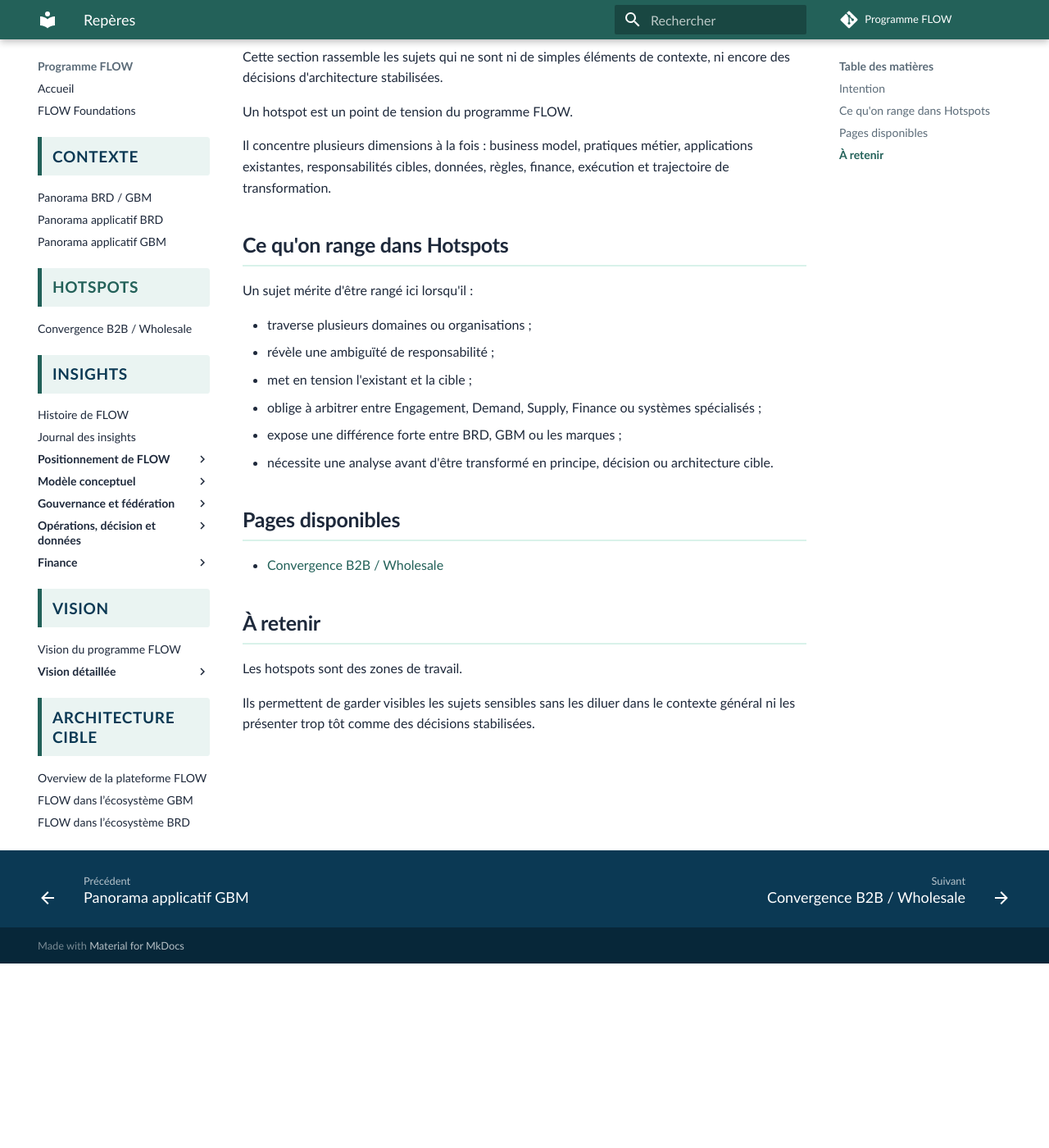
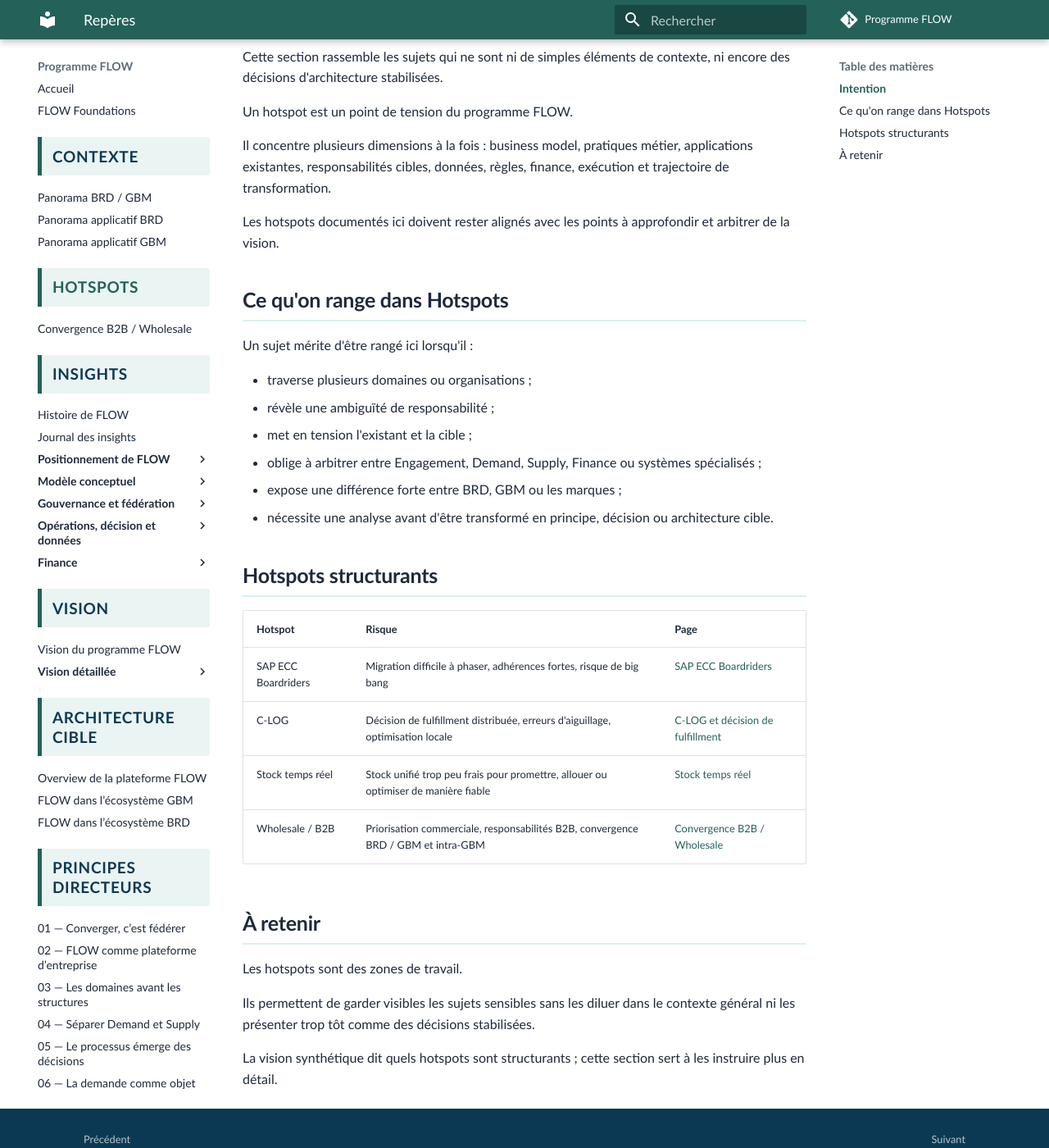
Before and after one commit to laurent-sintes/FLOW-Program, an MkDocs documentation site: the page built from docs/hotspots/index.md, in a window 1280 px wide and 1400 px high, scrolled down 225 px. Shown: the whole window at 82% size. Built offline with MkDocs 1.6.1 and Material for MkDocs 9.7.7, drawn with Linux system fonts in a browser that asks for light colours; comment, search, counter and statistics services are not loaded.

Commit message:
Aligner la section hotspots avec la vision

```diff
--- a/docs/hotspots/index.md
+++ b/docs/hotspots/index.md
@@ -7,6 +7,8 @@
 Un hotspot est un point de tension du programme FLOW.
 
 Il concentre plusieurs dimensions à la fois : business model, pratiques métier, applications existantes, responsabilités cibles, données, règles, finance, exécution et trajectoire de transformation.
+
+Les hotspots documentés ici doivent rester alignés avec les points à approfondir et arbitrer de la vision.
 
 ## Ce qu'on range dans Hotspots
 
@@ -19,12 +21,19 @@
 - expose une différence forte entre BRD, GBM ou les marques ;
 - nécessite une analyse avant d'être transformé en principe, décision ou architecture cible.
 
-## Pages disponibles
+## Hotspots structurants
 
-- [Convergence B2B / Wholesale](convergence-b2b-wholesale.md)
+| Hotspot | Risque | Page |
+| --- | --- | --- |
+| SAP ECC Boardriders | Migration difficile à phaser, adhérences fortes, risque de big bang | [SAP ECC Boardriders](sap-ecc-boardriders.md) |
+| C-LOG | Décision de fulfillment distribuée, erreurs d'aiguillage, optimisation locale | [C-LOG et décision de fulfillment](c-log-decision-fulfillment.md) |
+| Stock temps réel | Stock unifié trop peu frais pour promettre, allouer ou optimiser de manière fiable | [Stock temps réel](stock-temps-reel.md) |
+| Wholesale / B2B | Priorisation commerciale, responsabilités B2B, convergence BRD / GBM et intra-GBM | [Convergence B2B / Wholesale](convergence-b2b-wholesale.md) |
 
 ## À retenir
 
 Les hotspots sont des zones de travail.
 
 Ils permettent de garder visibles les sujets sensibles sans les diluer dans le contexte général ni les présenter trop tôt comme des décisions stabilisées.
+
+La vision synthétique dit quels hotspots sont structurants ; cette section sert à les instruire plus en détail.
```
